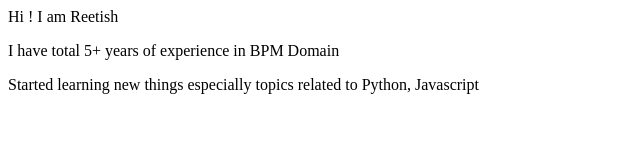
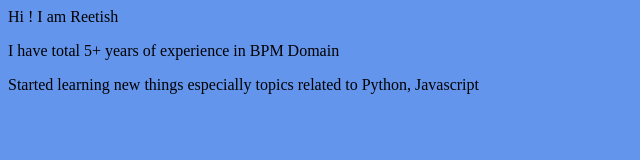
Before and after one commit to reetish-p/reetish-site, a plain HTML site: page index.html in a window 1280 px wide. Shown: the whole page, without its empty margins (0-640 px from the left). Drawn offline with Linux system fonts and the light colour scheme.

Commit message:
Update index.html

```diff
--- a/index.html
+++ b/index.html
@@ -2,7 +2,7 @@
 <html lang="en">
 <head>
     <style>
-        .body{background-color:#6495ED}
+        body{background-color:#6495ED}
     </style>
     <meta charset="UTF-8">
     <meta http-equiv="X-UA-Compatible" content="IE=edge">
```
